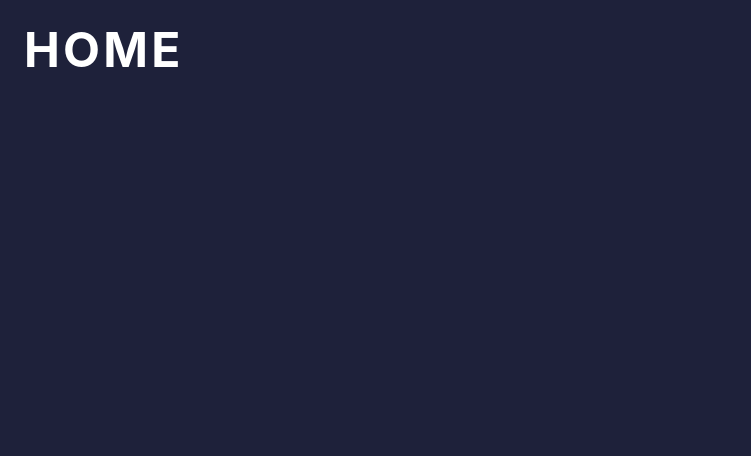
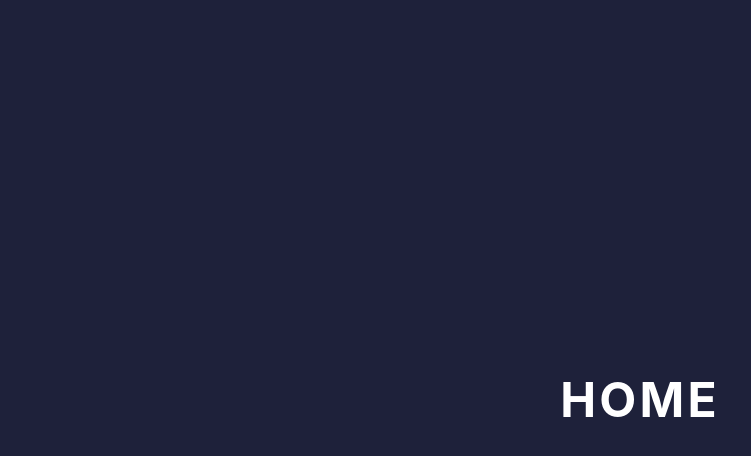
Before and after one commit to Lillviking/arbetsprov, a React (Create React App) app: page / in a window 1280 px wide. Shown: the top 456 px of the page, without its empty margins (0-751 px from the left). Built offline with nearby package versions, Linux system fonts and the light colour scheme.

Commit message:
style the app-container

```diff
--- a/src/App.tsx
+++ b/src/App.tsx
@@ -1,13 +1,22 @@
 import { Route, BrowserRouter as Router, Routes } from "react-router-dom";
 import GlobalStyle from "./styles/globalStyles";
 
+import styled from "styled-components";
 import Details from "./pages/Details";
 import Home from "./pages/Home";
 import Idontknowyet from "./pages/Idontknowyet";
 
-function App() {
+const AppContainer = styled.div`
+  width: 100vw;
+  height: 100vh;
+  display: flex;
+  align-items: center;
+  justify-content:center;
+`;
+
+const App = () => {
   return (
-    <>
+    <AppContainer>
       <GlobalStyle />
       <Router>
         <Routes>
@@ -16,7 +25,7 @@ function App() {
           <Route path="/Idontknowyet" element={<Idontknowyet />} />
         </Routes>
       </Router>
-    </>
+    </AppContainer>
   );
 }
 
```
